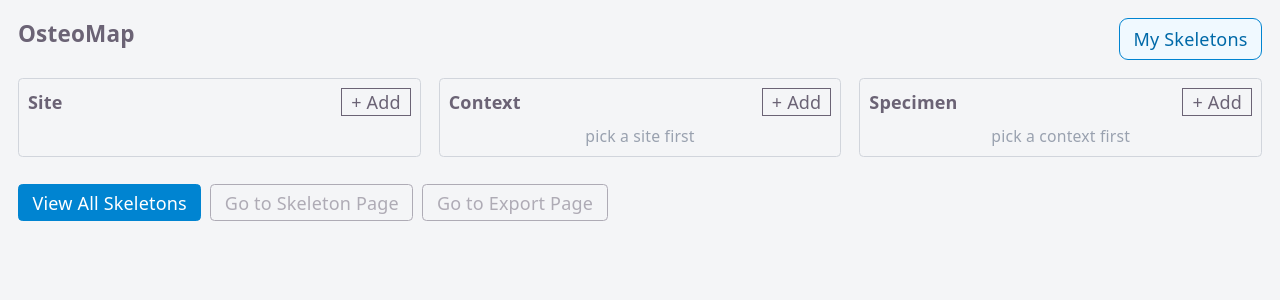
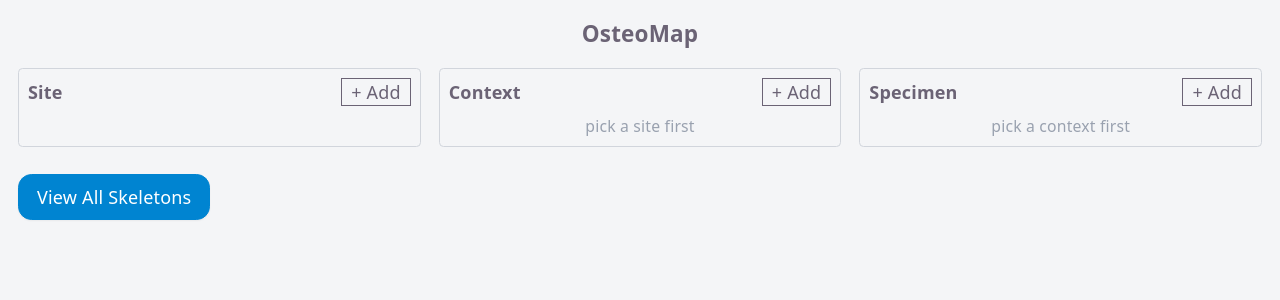
Before and after one commit to Donaks1/3200_53, a React (Vite) app in the folder osteomap/: page / in a window 1280 px wide. Shown: the top 300 px of the page. Built offline with nearby package versions, Linux system fonts and the light colour scheme.

Commit message:
Reworked the Home, My Skeletons and Export page buttons on the SkeletonPage.tsx page to be on a top toolbar

```diff
--- a/osteomap/src/index.css
+++ b/osteomap/src/index.css
@@ -95,10 +95,11 @@ input {
 .skeleton-page {
   display: flex;
   flex-direction: column;
-  flex: 1;
-  min-height: 100dvh;
-  overflow-y: auto;
-  overscroll-behavior-y: auto;
+  height: 100dvh;
+  max-height: 100dvh;
+  width: 100%;
+  overflow: hidden;
+  position: relative;
 }
 
 .search-results-scrollbar {
@@ -139,12 +140,17 @@ input {
 }
 
 .skeleton-diagram {
+  flex: 1;
+  min-height: 0;
+  display: flex;
   justify-content: center;
   align-items: center;
-  padding: 16px 0;
+  padding: 6px 8px calc(72px + env(safe-area-inset-bottom));
+  width: 100%;
+  overflow: hidden;
 
   svg {
-    height: min(78svh, 900px);
+    height: 100%;
     max-height: 100%;
     width: auto;
     max-width: 100%;
--- a/osteomap/src/pages/HomePage.tsx
+++ b/osteomap/src/pages/HomePage.tsx
@@ -166,21 +166,13 @@ function HomePage({ onNavigate }: { onNavigate: NavigateFn }) {
 
   return (
     <div className="p-4">
-      <div className="flex justify-between items-start mb-4">
-        <div>
+      <div className="mb-4">
         <h1 className="text-xl font-bold mb-1">OsteoMap</h1>
         <p className="text-sm text-gray-500">
           {currentSite?.siteName}
           {currentContext ? ' > ' + currentContext.contextName : ''}
           {currentCase ? ' > ' + currentCase.caseName : ''}
         </p>
-        </div>
-        <button
-          className="border border-sky-600 bg-sky-50 text-sky-700 hover:bg-sky-100 px-3 py-1.5 rounded-lg text-sm font-semibold transition-colors"
-          onClick={() => onNavigate('my-skeletons')}
-        >
-          My Skeletons
-        </button>
       </div>
 
 
@@ -294,27 +286,22 @@ function HomePage({ onNavigate }: { onNavigate: NavigateFn }) {
 
 
       {/* nav buttons at bottom */}
-      <div className="mt-6 flex flex-wrap gap-2">
+      <div className="mt-6 flex flex-wrap items-center gap-3">
         <button
-          className="border border-sky-600 bg-sky-600 text-white px-3 py-1 rounded font-medium hover:bg-sky-700 transition-colors"
+          className="border border-sky-600 bg-sky-600 text-white px-4 py-2 rounded-xl font-semibold hover:bg-sky-700 transition-colors shadow-xs"
           onClick={() => onNavigate('my-skeletons')}
         >
           View All Skeletons
         </button>
+
+        {currentSite && currentContext && currentCase && (
           <button
-          className="border px-3 py-1 rounded disabled:opacity-50"
-          disabled={!currentCase}
-          onClick={() => currentCase && onNavigate('skeleton', currentCase.caseId)}
+            className="bg-emerald-600 hover:bg-emerald-700 text-white px-5 py-2 rounded-xl font-semibold transition-all shadow-sm flex items-center gap-2"
+            onClick={() => onNavigate('skeleton', currentCase.caseId)}
           >
-          Go to Skeleton Page
+            Create Skeleton →
           </button>
-        <button
-          className="border px-3 py-1 rounded disabled:opacity-50"
-          disabled={!currentCase}
-          onClick={() => currentCase && onNavigate('export', currentCase.caseId)}
-        >
-          Go to Export Page
-        </button>
+        )}
       </div>
 
       <TextInputPopup
--- a/osteomap/src/pages/SkeletonPage.tsx
+++ b/osteomap/src/pages/SkeletonPage.tsx
@@ -2,9 +2,10 @@ import { useEffect, useRef, useState } from 'react'
 import panzoom from '@panzoom/panzoom'
 import type { NavigateFn } from './types'
 import skeletonFrontSource from '../assets/skeleton_front.svg?raw'
-import { CheckCheck, Redo2, Search, SlidersHorizontal, Undo2, X } from 'lucide-react'
+import { ArrowLeft, ArrowRight, CheckCheck, List, Redo2, Search, Share2, SlidersHorizontal, Undo2, X } from 'lucide-react'
 import { getCase, updateSegmentState, removeSegmentState, setAllSegmentStates } from '../db/caseOperation'
 import type { CaseRecord, SegmentState } from '../db/types'
+
 
 
 
@@ -376,52 +377,65 @@ function SkeletonPage({ caseId, onNavigate }: { caseId: string; onNavigate: Navi
   }
 
   return (
-    <div className="skeleton-page relative">
-      <div className="pt-3 px-4 flex flex-col items-center">
-        {caseData && (
-          <div className="text-xs font-bold text-sky-700 uppercase tracking-wider mb-0.5">
-            {caseData.caseName}
-          </div>
-        )}
-        <p aria-live="polite" className="text-xs text-slate-600">
-          {selected.length === 1
-            ? `${selectionLabel(selected[0].element)} — ${paintLabel(selected[0].paint)}`
-            : selected.length > 1
-              ? `${selected.length} segments marked`
-              : `Click a ${selectionMode} to mark it ${paintLabel(activePaint).toLowerCase()}.`}
-        </p>
-      </div>
+    <div className="skeleton-page">
+      {/* Top Navigation & Info Header */}
+      <header className="z-20 flex shrink-0 items-center justify-between border-b border-slate-200/80 bg-white/95 px-3 py-2 shadow-xs backdrop-blur-md">
+        <button
+          type="button"
+          onClick={() => onNavigate('home')}
+          className="flex items-center gap-1.5 rounded-xl border border-slate-200 bg-white px-2.5 py-1.5 text-xs font-semibold text-slate-700 shadow-xs hover:bg-slate-100 transition-colors"
+          title="Back to Home"
+        >
+          <ArrowLeft className="h-3.5 w-3.5" />
+          <span className="hidden sm:inline">Home</span>
+        </button>
+
+        <div className="flex flex-col items-center text-center px-2 min-w-0">
+          <span className="truncate text-xs font-bold uppercase tracking-wider text-sky-700">
+            {caseData?.caseName ?? 'Skeleton'}
+          </span>
+          <span aria-live="polite" className="truncate text-[11px] font-medium text-slate-500">
+            {selected.length === 1
+              ? `${selectionLabel(selected[0].element)} — ${paintLabel(selected[0].paint)}`
+              : selected.length > 1
+                ? `${selected.length} segments marked`
+                : `Tap a ${selectionMode} to mark ${paintLabel(activePaint).toLowerCase()}`}
+          </span>
+        </div>
+
+        <div className="flex items-center gap-1.5">
+          <button
+            type="button"
+            onClick={() => onNavigate('my-skeletons')}
+            className="flex items-center gap-1.5 rounded-xl border border-slate-200 bg-white px-2.5 py-1.5 text-xs font-semibold text-slate-700 shadow-xs hover:bg-slate-100 transition-colors"
+            title="My Skeletons"
+          >
+            <List className="h-3.5 w-3.5" />
+            <span className="hidden sm:inline">My Skeletons</span>
+          </button>
+
+          <button
+            type="button"
+            onClick={() => onNavigate('export', caseId)}
+            className="flex items-center gap-1 rounded-xl border border-sky-200 bg-sky-50 px-2.5 py-1.5 text-xs font-semibold text-sky-700 shadow-xs hover:bg-sky-100 transition-colors"
+            title="Export Record"
+          >
+            <Share2 className="h-3.5 w-3.5" />
+            <span className="hidden sm:inline">Export</span>
+            <ArrowRight className="h-3.5 w-3.5 hidden sm:inline" />
+          </button>
+        </div>
+      </header>
+
+      {/* Main Skeleton Diagram */}
       <div
         ref={diagramRef}
-        className="skeleton-diagram flex-1"
+        className="skeleton-diagram"
         role="img"
         aria-label="Anterior view of the human skeleton"
         onClick={handleDiagramClick}
         dangerouslySetInnerHTML={skeletonFrontMarkup}
       />
-      <div className="flex justify-center gap-2 pb-24 z-10">
-        <button
-          type="button"
-          onClick={() => onNavigate('home')}
-          className="rounded-xl border border-slate-200 bg-white/90 px-3 py-1.5 text-xs font-semibold text-slate-700 shadow-xs hover:bg-slate-100 transition-colors"
-        >
-          ← Home
-        </button>
-        <button
-          type="button"
-          onClick={() => onNavigate('my-skeletons')}
-          className="rounded-xl border border-slate-200 bg-white/90 px-3 py-1.5 text-xs font-semibold text-slate-700 shadow-xs hover:bg-slate-100 transition-colors"
-        >
-          My Skeletons
-        </button>
-        <button
-          type="button"
-          onClick={() => onNavigate('export', caseId)}
-          className="rounded-xl border border-slate-200 bg-white/90 px-3 py-1.5 text-xs font-semibold text-slate-700 shadow-xs hover:bg-slate-100 transition-colors"
-        >
-          Export →
-        </button>
-      </div>
 
       <div className="fixed inset-x-0 bottom-0 z-30 px-3 pb-[max(12px,env(safe-area-inset-bottom))] pt-2">
         <div
```
Lines whose indentation alone changed are shown as unchanged.
